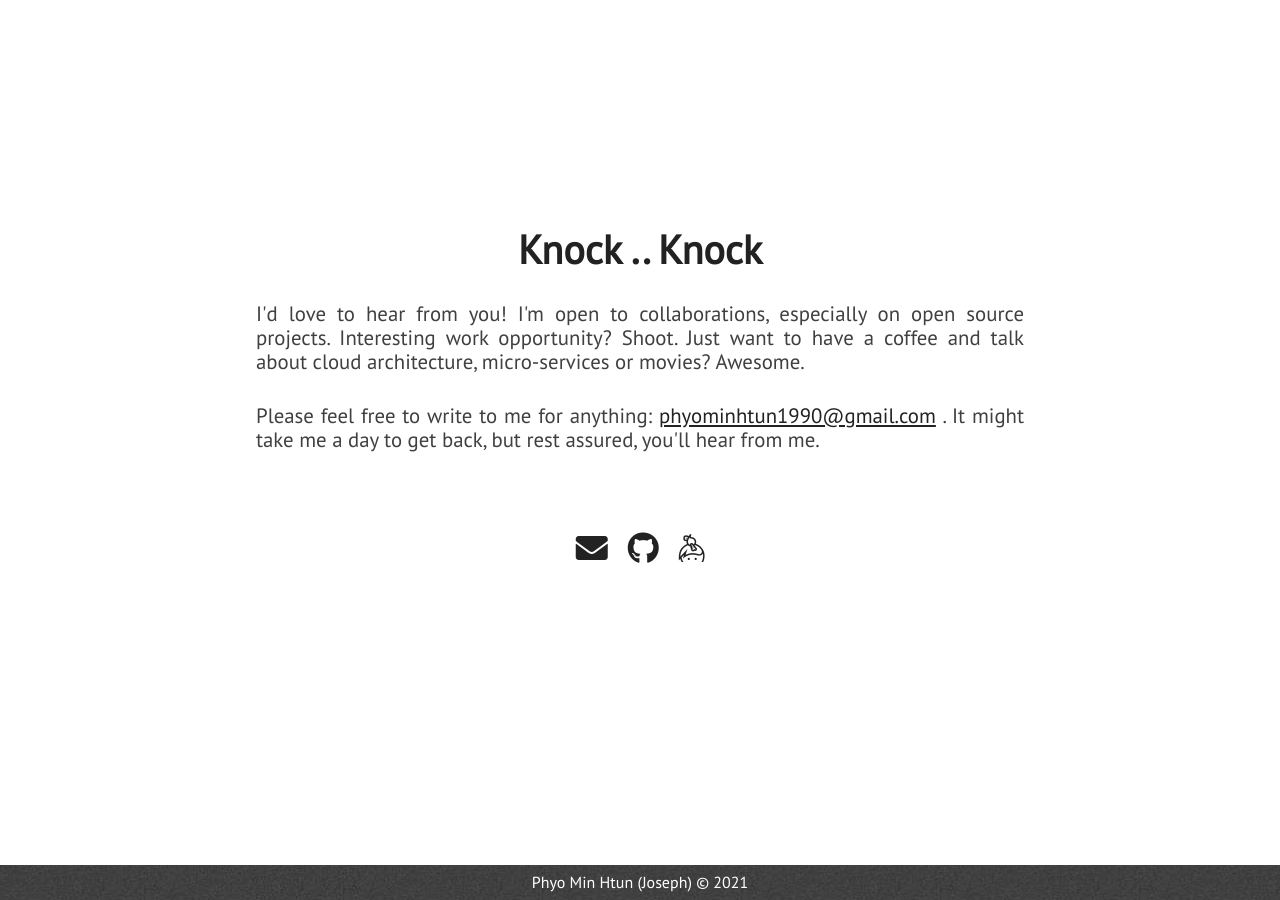
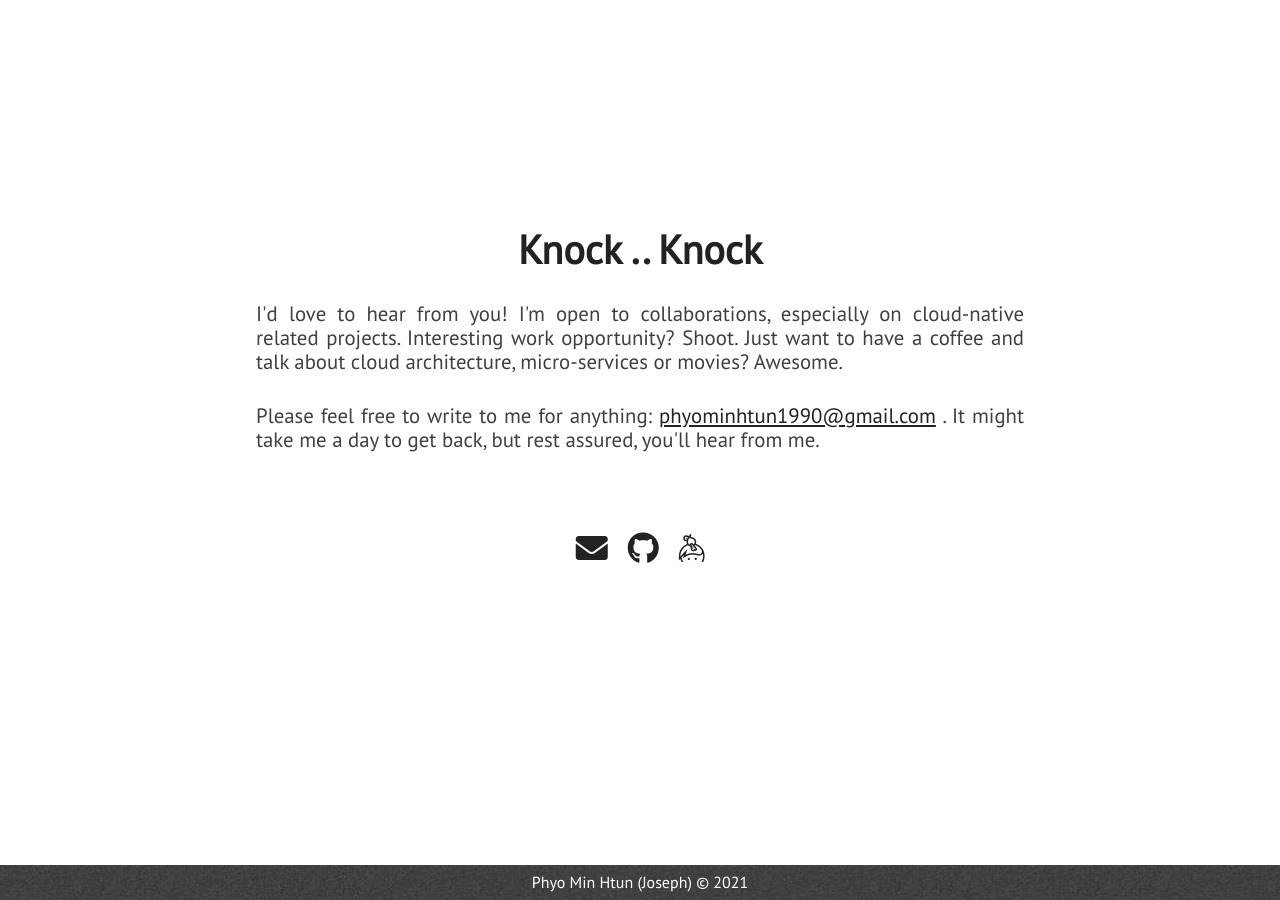
Before and after one commit to josephphyo/josephphyo.github.io, a Jekyll site: the page built from index.html, in a window 1280 px wide and 900 px high, scrolled down 5063 px. Built offline with Jekyll 4.4.1, drawn with Linux system fonts in a browser that asks for light colours; nearby versions of some CDN libraries.

Commit message:
First Commit

```diff
--- a/_includes/extra.html
+++ b/_includes/extra.html
@@ -3,7 +3,7 @@
         <div>
             <div class="section-heading" id="chat-text">Knock .. Knock</div>
             <p class="paragraph-text justify-text">
-                I'd love to hear from you! I'm open to collaborations, especially on open source projects. Interesting work opportunity? Shoot. Just want to have a coffee and talk about cloud architecture, micro-services or movies? Awesome.
+                I'd love to hear from you! I'm open to collaborations, especially on cloud-native related projects. Interesting work opportunity? Shoot. Just want to have a coffee and talk about cloud architecture, micro-services or movies? Awesome.
             </p>
             <p class="paragraph-text justify-text">
                 Please feel free to write to me for anything: <a href="mailto:{{ site.email }}">{{ site.email }}</a> . It might take me a day to get back, but rest assured, you'll hear from me.
```
